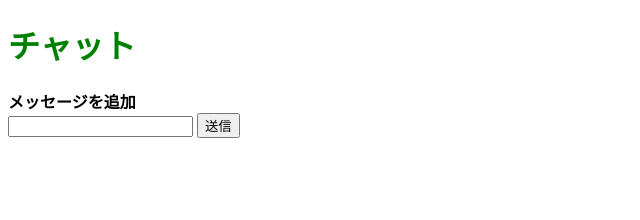
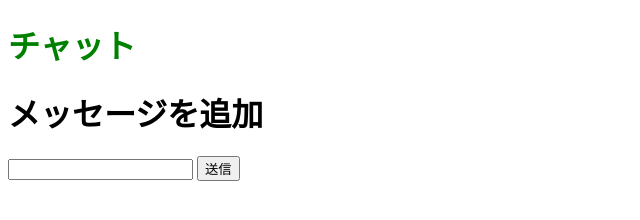
Before and after one commit to 10chite/chat-app, a website: page template.html in a window 1280 px wide. Shown: the whole page, without its empty margins (0-640 px from the left). Drawn offline with Linux system fonts and the light colour scheme.

Commit message:
「メッセージを追加」のタグを変更表示されてほしい

```diff
--- a/template.html
+++ b/template.html
@@ -10,7 +10,7 @@
     <ul>
       <!-- posts -->
     </ul>
-    <b>メッセージを追加</b>
+    <h1>メッセージを追加</h1>
     <form action="/send" method="post">
       <input id="message-input" type="text" name="message" />
       <button type="submit">送信</button>
```
